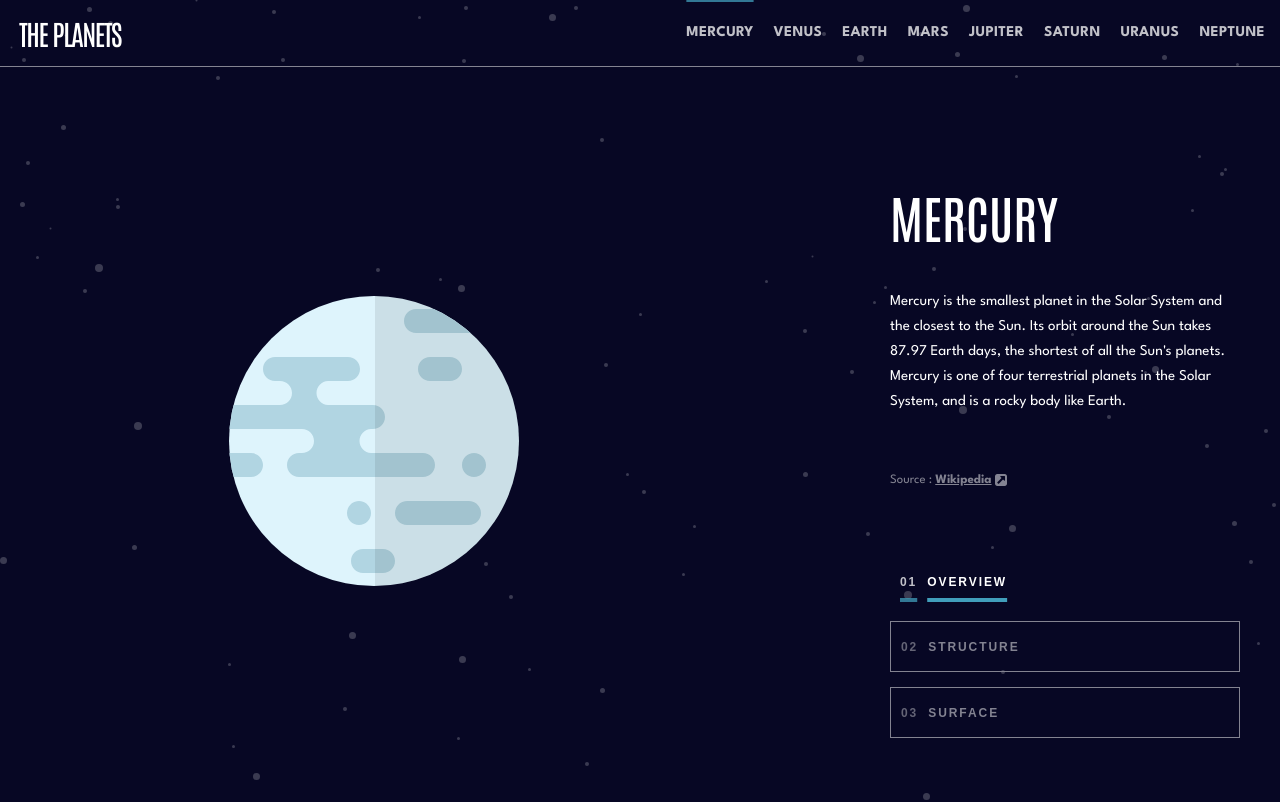
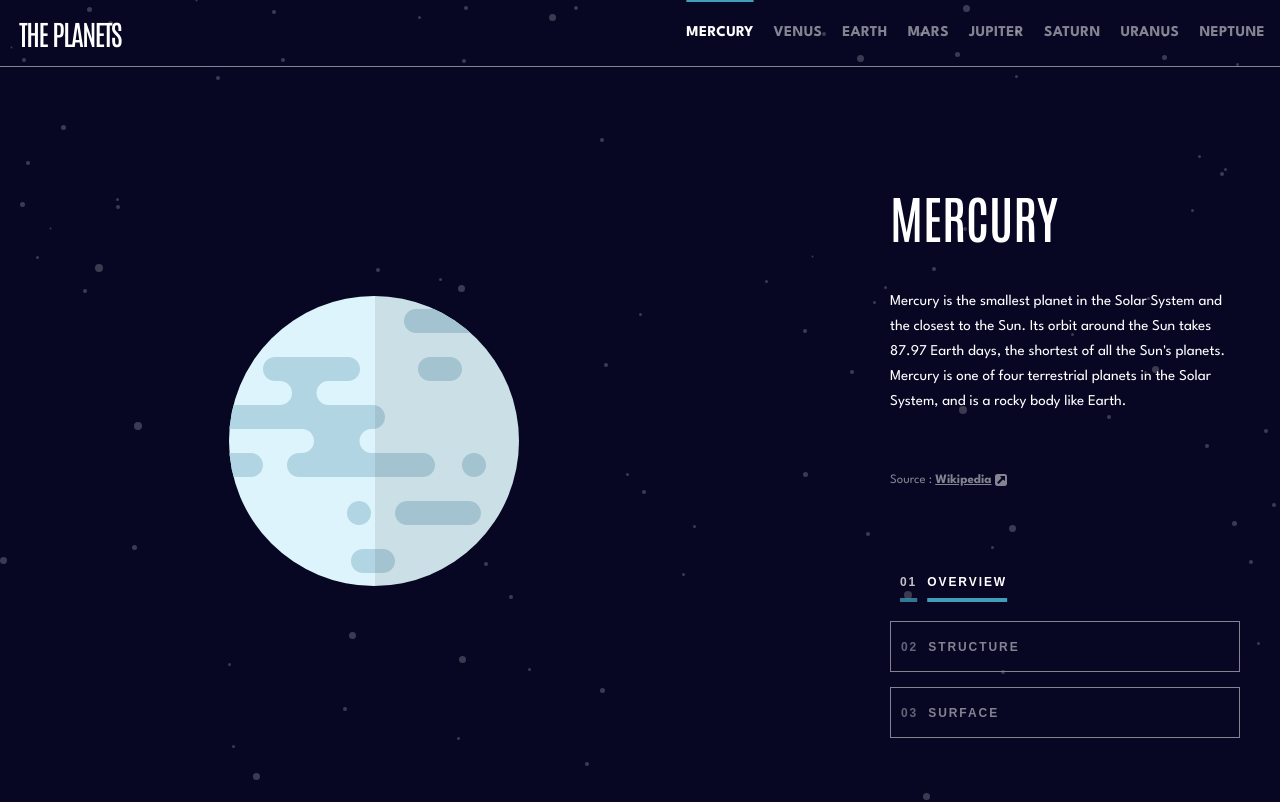
Before and after one commit to jasonkartz/planets-fact-site, a React (Create React App) app: page / in a window 1280 px wide. Shown: the top 802 px of the page. Built offline with nearby package versions, Linux system fonts and the light colour scheme.

Commit message:
nav transition updates

```diff
--- a/src/App.js
+++ b/src/App.js
@@ -31,7 +31,9 @@ function App() {
               }}
             >
               <div className="bullet bullet-mercury"></div>
-              <span className={planet === 0 && "nav-mercury"}>MERCURY</span>
+              <span className={planet === 0 ? "nav-mercury" : "nav-inactive"}>
+                MERCURY
+              </span>
               <ChevronIcon className="chevron-icon" />
             </li>
             <li
@@ -42,7 +44,9 @@ function App() {
               }}
             >
               <div className="bullet bullet-venus"></div>
-              <span className={planet === 1 && "nav-venus"}>VENUS</span>
+              <span className={planet === 1 ? "nav-venus" : "nav-inactive"}>
+                VENUS
+              </span>
               <ChevronIcon className="chevron-icon" />
             </li>
             <li
@@ -53,7 +57,9 @@ function App() {
               }}
             >
               <div className="bullet bullet-earth"></div>
-              <span className={planet === 2 && "nav-earth"}>EARTH</span>
+              <span className={planet === 2 ? "nav-earth" : "nav-inactive"}>
+                EARTH
+              </span>
               <ChevronIcon className="chevron-icon" />
             </li>
             <li
@@ -64,7 +70,9 @@ function App() {
               }}
             >
               <div className="bullet bullet-mars"></div>
-              <span className={planet === 3 && "nav-mars"}>MARS</span>
+              <span className={planet === 3 ? "nav-mars" : "nav-inactive"}>
+                MARS
+              </span>
               <ChevronIcon className="chevron-icon" />
             </li>
             <li
@@ -75,7 +83,9 @@ function App() {
               }}
             >
               <span className="bullet bullet-jupiter"></span>
-              <span className={planet === 4 && "nav-jupiter"}>JUPITER</span>
+              <span className={planet === 4 ? "nav-jupiter" : "nav-inactive"}>
+                JUPITER
+              </span>
               <ChevronIcon className="chevron-icon" />
             </li>
             <li
@@ -86,7 +96,9 @@ function App() {
               }}
             >
               <span className="bullet bullet-saturn"></span>
-              <span className={planet === 5 && "nav-saturn"}>SATURN</span>
+              <span className={planet === 5 ? "nav-saturn" : "nav-inactive"}>
+                SATURN
+              </span>
               <ChevronIcon className="chevron-icon" />
             </li>
             <li
@@ -97,7 +109,9 @@ function App() {
               }}
             >
               <span className="bullet bullet-uranus"></span>
-              <span className={planet === 6 && "nav-uranus"}>URANUS</span>
+              <span className={planet === 6 ? "nav-uranus" : "nav-inactive"}>
+                URANUS
+              </span>
               <ChevronIcon className="chevron-icon" />
             </li>
             <li
@@ -108,7 +122,9 @@ function App() {
               }}
             >
               <span className="bullet bullet-neptune"></span>
-              <span className={planet === 7 && "nav-neptune"}>NEPTUNE</span>
+              <span className={planet === 7 ? "nav-neptune" : "nav-inactive"}>
+                NEPTUNE
+              </span>
               <ChevronIcon className="chevron-icon" />
             </li>
           </ul>
--- a/src/index.css
+++ b/src/index.css
@@ -150,11 +150,14 @@ nav ul li {
   display: flex;
   gap: 1.5rem;
   align-items: center;
-  opacity: .75;
+}
+
+.nav-inactive {
+  opacity: .5;
   transition: opacity .25s ease-in-out;
 }
 
-nav ul li:hover {
+.nav-inactive:hover {
   opacity: 1;
 }
 
@@ -197,8 +200,7 @@ menu button {
   letter-spacing: 1.93px;
   color: var(--light-gray);
   padding: 1.75rem 0;
-  transition: text-decoration .25s ease-in-out,
-    color .25s ease-in-out;
+  transition: color .25s ease-in-out;
 }
 
 .menu-btn-nmbr {
@@ -223,6 +225,7 @@ menu button {
   text-decoration: underline;
   text-decoration-thickness: .4rem;
   text-underline-offset: 1.15rem;
+
 }
 
 .menu-mercury {
```
